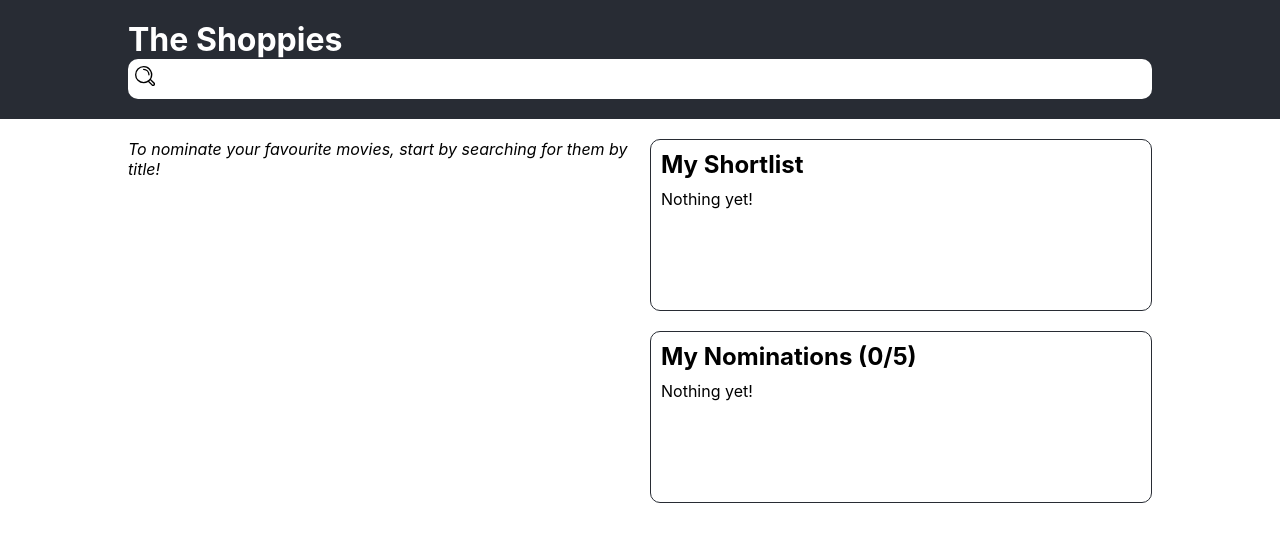
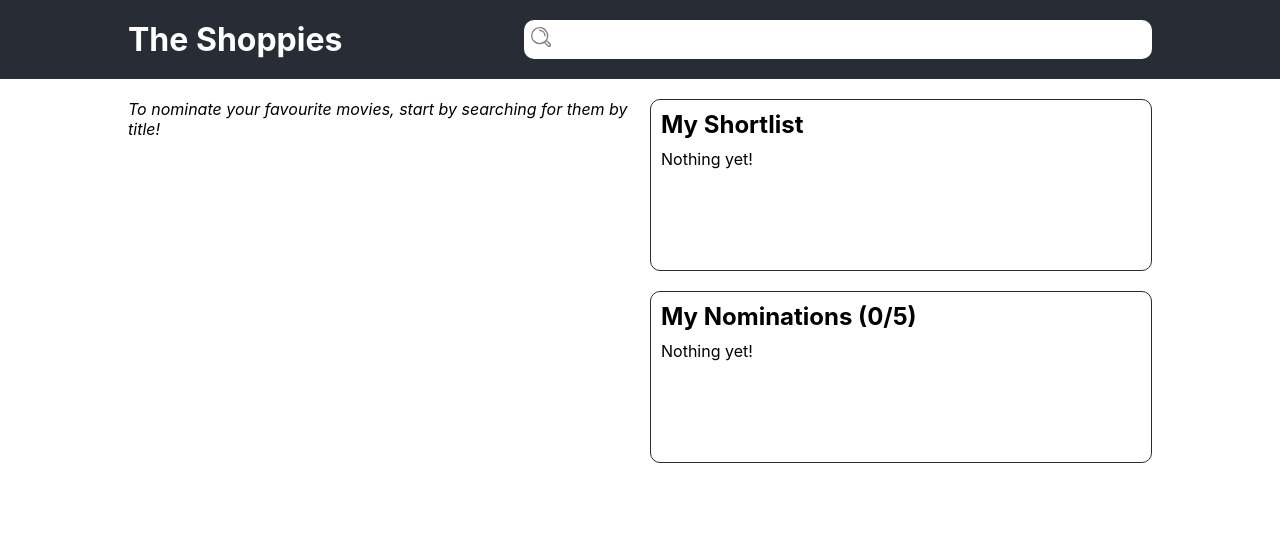
Before and after one commit to idatars/shoppies, a React (Create React App) app: page / in a window 1280 px wide. Shown: the top 542 px of the page. Built offline with nearby package versions, Linux system fonts and the light colour scheme.

Commit message:
better search bar

```diff
--- a/src/App.css
+++ b/src/App.css
@@ -60,12 +60,20 @@ header {
   background-color: #ffffff;
   padding: 7px;
   border-radius: 10px;
+  display: inline-block;
+  width: 60%;
+  float: right;
+}
+
+img {
+  opacity: 50%;
 }
 
 #search input[type=text] {
   background-color: #fff;
   height: 20px;
   border: none;
+  font-size: large;
 }
 
 #search input:focus {
--- a/src/components/App.js
+++ b/src/components/App.js
@@ -192,7 +192,9 @@ class App extends React.Component {
       <div>
         <header>
           <div id="head">
+            <span>
             <h1 className="logo">The Shoppies</h1>
+            </span>
             <Search
               value={this.state.value}
               onChange={(e) => this.handleSearch(e)}
```
Also changed, not shown: 1 other file (tests, documents, lock files or other folders).
